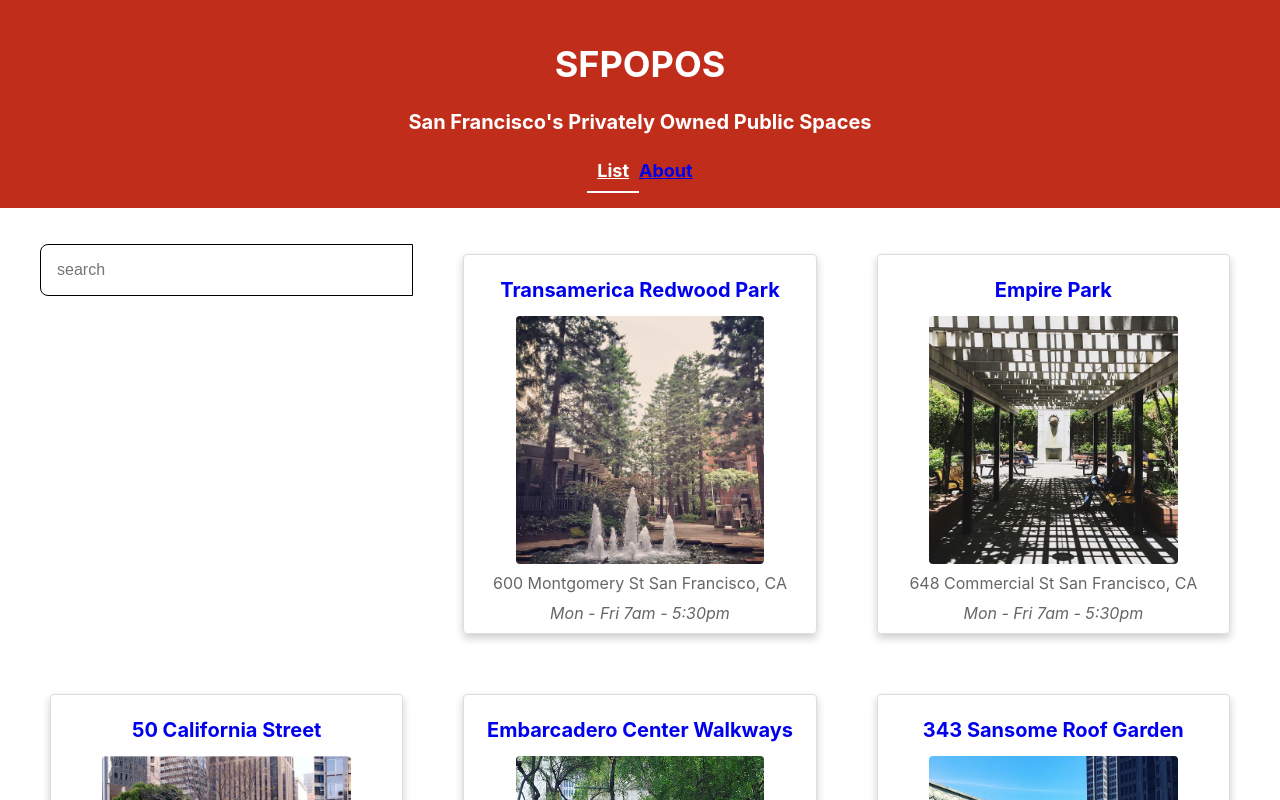
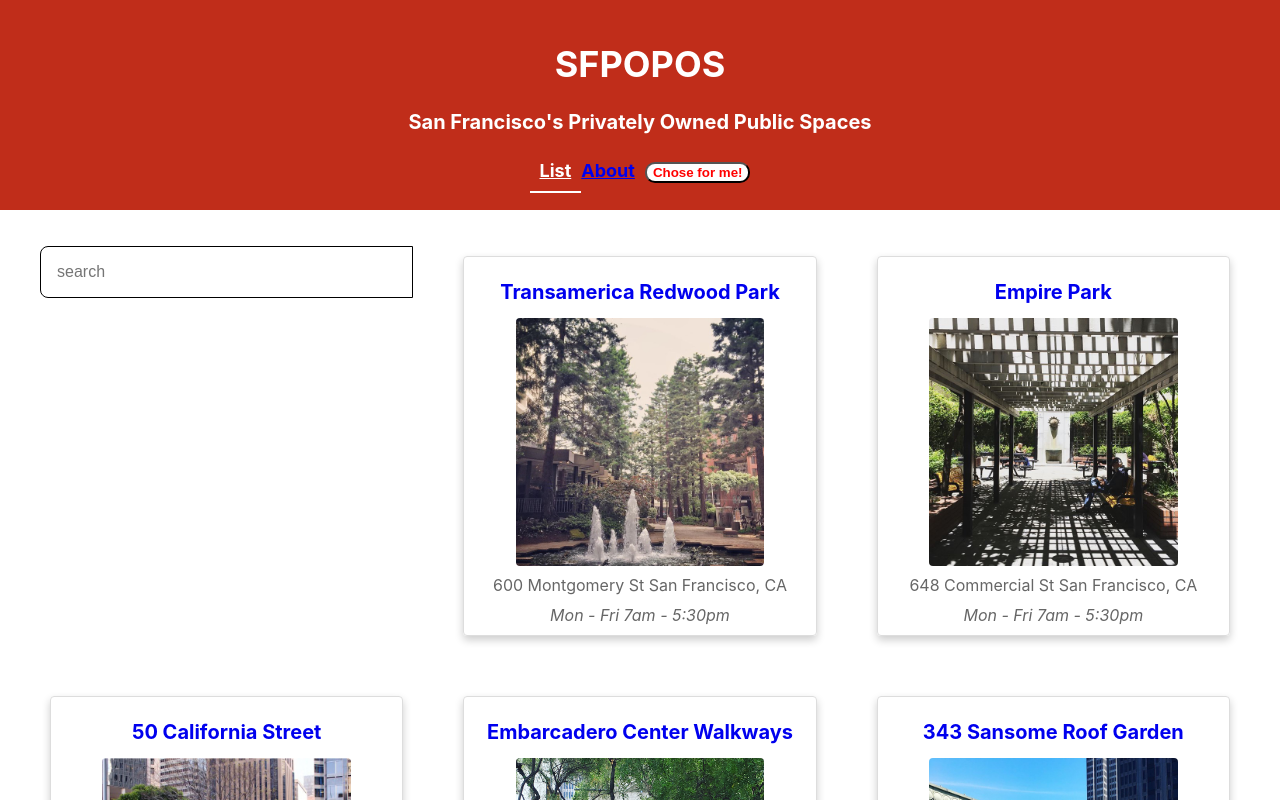
Before and after one commit to joemiddie13/react-fundamentals-tutorial, a React (Create React App) app: page / in a window 1280 px wide. Shown: the top 800 px of the page. Built offline with nearby package versions, Linux system fonts and the light colour scheme.

Commit message:
Random Space button built

```diff
--- /dev/null
+++ b/src/components/RandomSpace/RandomSpace.css
@@ -0,0 +1,7 @@
+.RandomSpace {
+  background-color: white;
+  margin-left: 10px;
+  color: red;
+  border-radius: 10px;
+  font-weight: bold;
+}
--- /dev/null
+++ b/src/components/RandomSpace/RandomSpace.js
@@ -0,0 +1,17 @@
+import { useNavigate } from 'react-router-dom'
+import './RandomSpace.css'
+import data from '../../sfpopos-data.json'
+
+function RandomSpace() {
+	const navigate = useNavigate()
+  return (
+		<button
+    className="RandomSpace"
+    onClick={(e) => {
+			const id = Math.floor(Math.random() * data.length)
+			navigate(`/details/${id}`)
+		}}>Chose for me!</button>
+  )
+}
+
+export default RandomSpace
--- a/src/components/Title/Title.js
+++ b/src/components/Title/Title.js
@@ -1,6 +1,7 @@
 import React from 'react'
 import './Title.css';
 import { NavLink } from 'react-router-dom'
+import RandomSpace from '../RandomSpace/RandomSpace';
 
 function Title() {
   return (
@@ -16,6 +17,7 @@
             className={({ isActive }) => isActive ? "nav-link-active" : "nav-link" }
             to="/about">About
           </NavLink>
+          <RandomSpace />
         </div>
       </header>
     </div>
```
